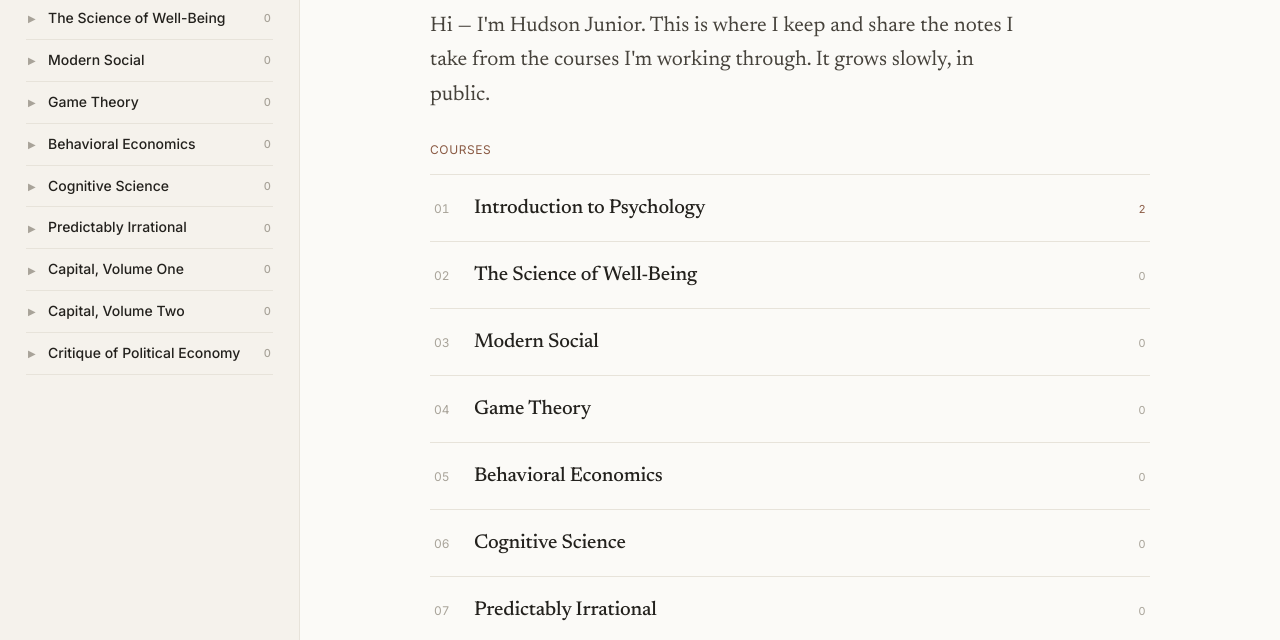
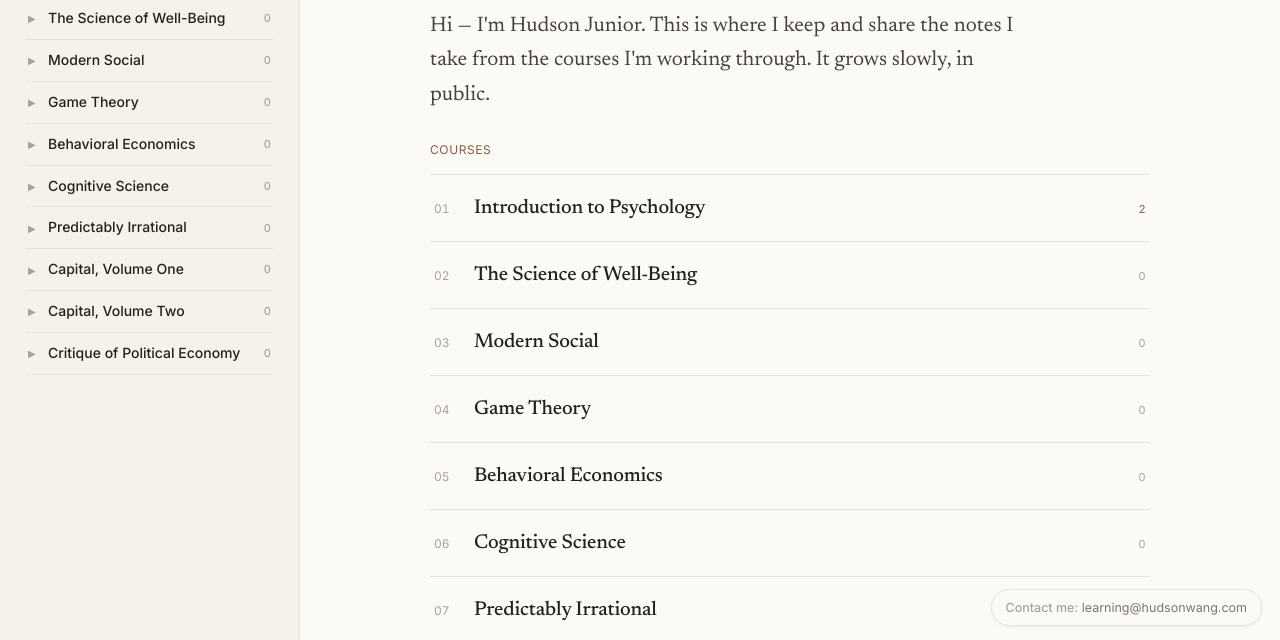
Before and after one commit to Hudson-Junior-Wang/hudsonwang.com, a plain HTML site: page index.html in a window 1280 px wide. Shown: the part 158-798 px from the top of the page. Drawn offline with Linux system fonts and the light colour scheme.

Commit message:
Add contact email pill at bottom-right

```diff
--- a/index.html
+++ b/index.html
@@ -153,6 +153,16 @@
   .backlink{font-family:"Inter",sans-serif;font-size:13px;color:var(--accent);cursor:pointer;display:inline-block;margin-bottom:24px}
   .backlink:hover{text-decoration:underline}
 
+  /* ---------- contact (bottom-right) ---------- */
+  .contact{
+    position:fixed;right:18px;bottom:16px;z-index:25;
+    font-family:"Inter",sans-serif;font-size:12.5px;color:var(--muted);
+    background:var(--bg);padding:7px 14px;border:1px solid var(--line);border-radius:999px;
+    box-shadow:0 1px 4px rgba(0,0,0,.06);white-space:nowrap;
+  }
+  .contact:hover{color:var(--accent);border-color:var(--faint)}
+  .contact b{font-weight:500;color:var(--faint)}
+
   /* ---------- mobile ---------- */
   .menu-btn{display:none}
   @media(max-width:860px){
@@ -194,6 +204,8 @@
       <div class="content-inner" id="view"></div>
     </main>
   </div>
+
+  <a class="contact" href="mailto:learning@hudsonwang.com"><b>Contact me:</b> learning@hudsonwang.com</a>
 
 <script>
 /* ============================================================
```
